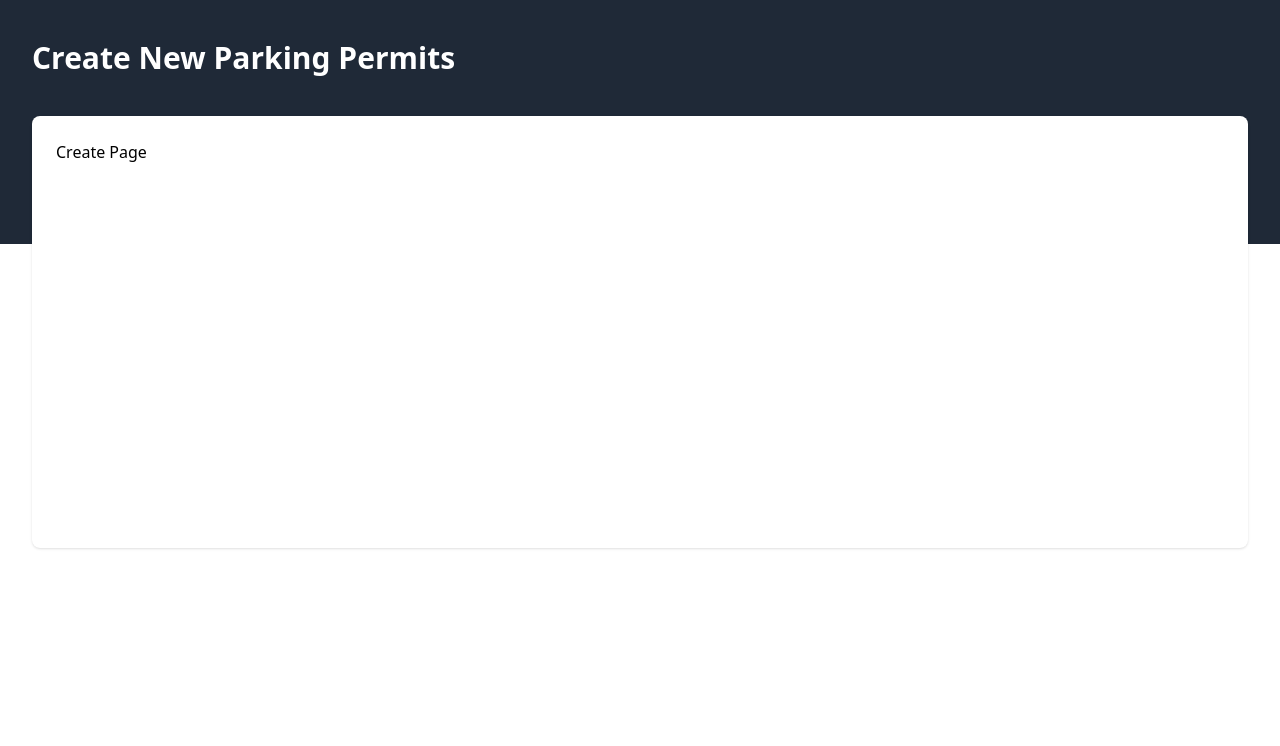
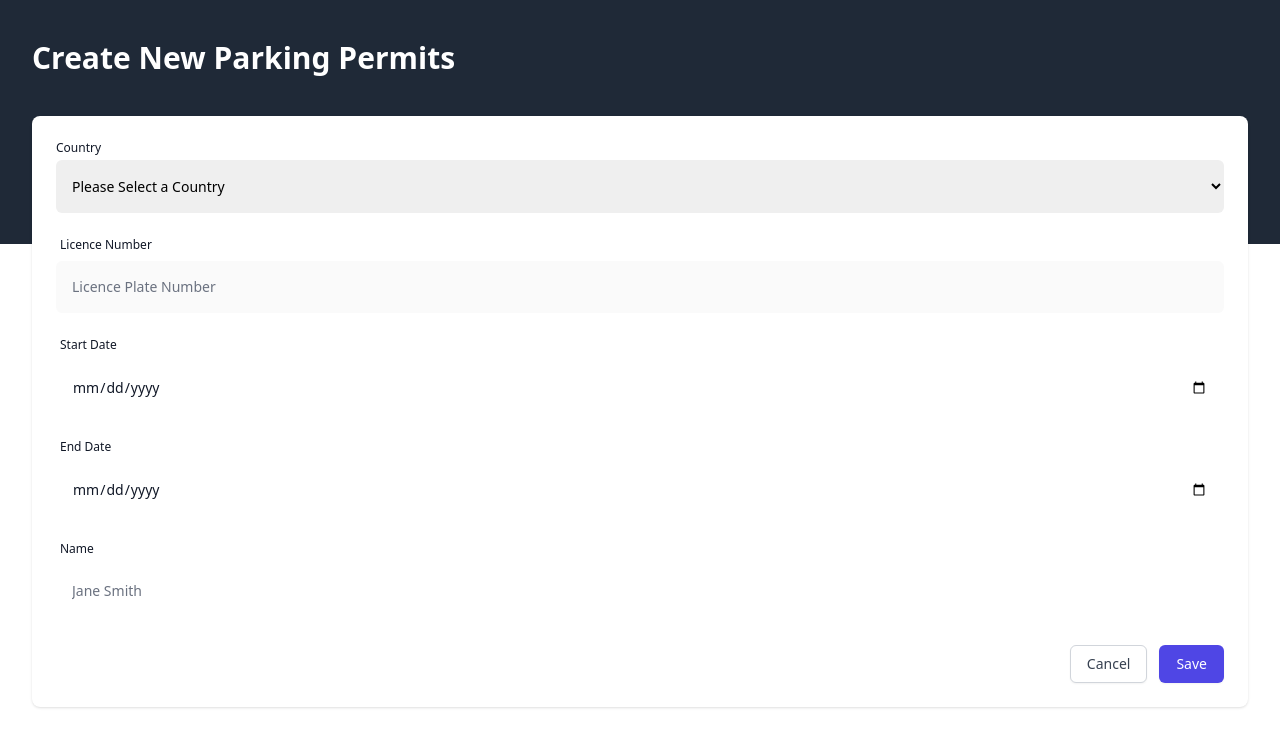
Before and after one commit to iAnisdev/peter_park_task, a Vue app: page /create in a window 1280 px wide. Shown: the top 746 px of the page. Built offline with nearby package versions, Linux system fonts and the light colour scheme.

Commit message:
create form

```diff
--- a/src/App.vue
+++ b/src/App.vue
@@ -40,7 +40,7 @@
     <main class="-mt-32">
       <div class="max-w-8xl mx-auto pb-12 px-4 sm:px-6 lg:px-8">
         <div class="bg-white rounded-lg shadow px-5 py-6 sm:px-6">
-          <div class="rounded-lg h-96">
+          <div class="rounded-lg">
             <RouterView />
           </div>
         </div>
--- /dev/null
+++ b/src/components/record-from.vue
@@ -0,0 +1,151 @@
+<template>
+  <form class="space-y-6">
+    <div>
+      <label for="name" class="block text-xs font-medium text-gray-900"
+        >Country</label
+      >
+      <div class="mt-1">
+        <select
+          id="country"
+          name="country"
+          v-model="record.country"
+          class="mt-1 block w-full pl-3 pr-10 p-4 text-base border-gray-300 focus:outline-none placeholder-gray-500 sm:text-sm rounded-md"
+          :onchange="updateCountry"
+        >
+          <option disabled selected value="">Please Select a Country</option>
+          <option value="Germany">Germany</option>
+          <option value="Switizerland">Switizerland</option>
+          <option value="Austria">Austria</option>
+          <option value="France">France</option>
+        </select>
+      </div>
+    </div>
+    <div>
+      <label for="licence" class="block text-xs font-medium px-1 text-gray-900"
+        >Licence Number</label
+      >
+      <div class="mt-2">
+        <input
+          type="text"
+          name="licence"
+          id="licence"
+          v-model="record.licence"
+          :disabled="record.country === ''"
+          class="block w-full border-0 p-4 rounded-md text-gray-900 placeholder-gray-500 focus:ring-0 sm:text-sm"
+          placeholder="Licence Plate Number"
+        />
+      </div>
+    </div>
+
+    <div>
+      <label
+        for="startDate"
+        class="block text-xs font-medium px-1 text-gray-900"
+        >Start Date</label
+      >
+      <div class="mt-2">
+        <input
+          type="date"
+          name="startDate"
+          id="startDate"
+          v-model="record.startDate"
+          class="block w-full border-0 p-4 text-gray-900 placeholder-gray-500 focus:ring-0 sm:text-sm"
+        />
+      </div>
+    </div>
+
+    <div>
+      <label for="endDate" class="block text-xs font-medium px-1 text-gray-900"
+        >End Date</label
+      >
+      <div class="mt-2">
+        <input
+          type="date"
+          name="endDate"
+          id="endDate"
+          v-model="record.endDate"
+          class="block w-full border-0 p-4 text-gray-900 placeholder-gray-500 focus:ring-0 sm:text-sm"
+        />
+      </div>
+    </div>
+
+    <div>
+      <label for="name" class="block text-xs font-medium px-1 text-gray-900"
+        >Name</label
+      >
+      <div class="mt-2">
+        <input
+          type="text"
+          name="name"
+          id="name"
+          v-model="record.name"
+          class="block w-full border-0 p-4 text-gray-900 placeholder-gray-500 focus:ring-0 sm:text-sm"
+          placeholder="Jane Smith"
+        />
+      </div>
+    </div>
+
+    <div class="pt-1">
+      <div class="flex justify-end">
+        <button
+          type="button"
+          class="bg-white py-2 px-4 border border-gray-300 rounded-md shadow-sm text-sm font-medium text-gray-700 hover:bg-gray-50 focus:outline-none focus:ring-2 focus:ring-offset-2 focus:ring-indigo-500"
+        >
+          Cancel
+        </button>
+        <button
+          type="submit"
+          v-if="action === 'new'"
+          class="ml-3 inline-flex justify-center py-2 px-4 border border-transparent shadow-sm text-sm font-medium rounded-md text-white bg-indigo-600 hover:bg-indigo-700 focus:outline-none focus:ring-2 focus:ring-offset-2 focus:ring-indigo-500"
+        >
+          Save
+        </button>
+        <button
+          type="submit"
+          v-if="action === 'update'"
+          class="ml-3 inline-flex justify-center py-2 px-4 border border-transparent shadow-sm text-sm font-medium rounded-md text-white bg-indigo-600 hover:bg-indigo-700 focus:outline-none focus:ring-2 focus:ring-offset-2 focus:ring-indigo-500"
+        >
+          Update
+        </button>
+      </div>
+    </div>
+  </form>
+</template>
+
+<script>
+import { computed, ref } from "vue";
+
+export default {
+  name: "RecordForm",
+  props: {
+    action: {
+      type: String,
+      default: "new",
+    },
+    recordId: {
+      type: Number,
+      default: null,
+    },
+  },
+  setup() {
+    const record = ref({
+      name: "",
+      country: "",
+      licenceNumber: "",
+      startDate: "",
+      endDate: "",
+    });
+    const showLicenceInput = computed(() => {
+      return record.value.country !== "";
+    });
+    function updateCountry(value) {
+      record.value.country = value.target.value;
+    }
+    return {
+      record,
+      showLicenceInput: showLicenceInput.value,
+      updateCountry,
+    };
+  },
+};
+</script>
--- a/src/views/createView.vue
+++ b/src/views/createView.vue
@@ -1,11 +1,15 @@
 <template>
   <main>
-    <p>Create Page</p>
+    <RecordForm />
   </main>
 </template>
 
 <script>
+import RecordForm from "../components/record-from.vue";
 export default {
   name: "create-view",
+  components: {
+    RecordForm,
+  },
 };
 </script>
```
Also changed, not shown: 1 other file (tests, documents, lock files or other folders).
